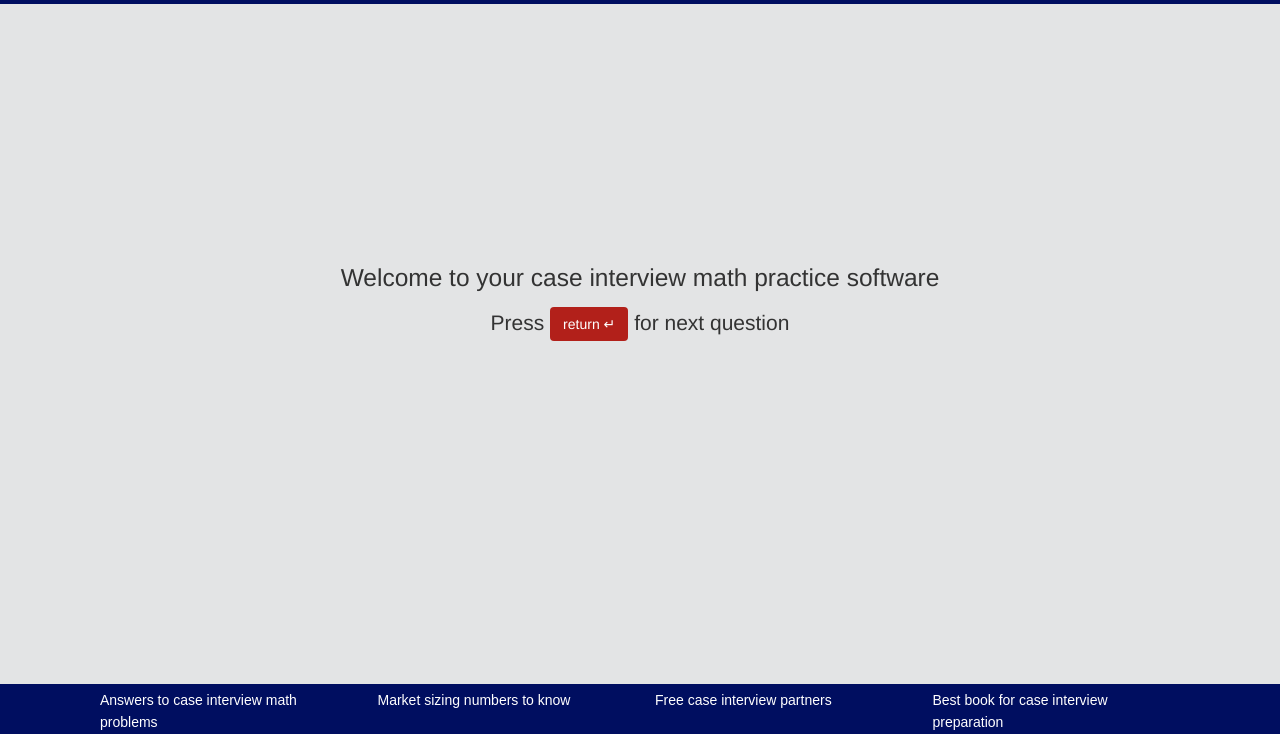
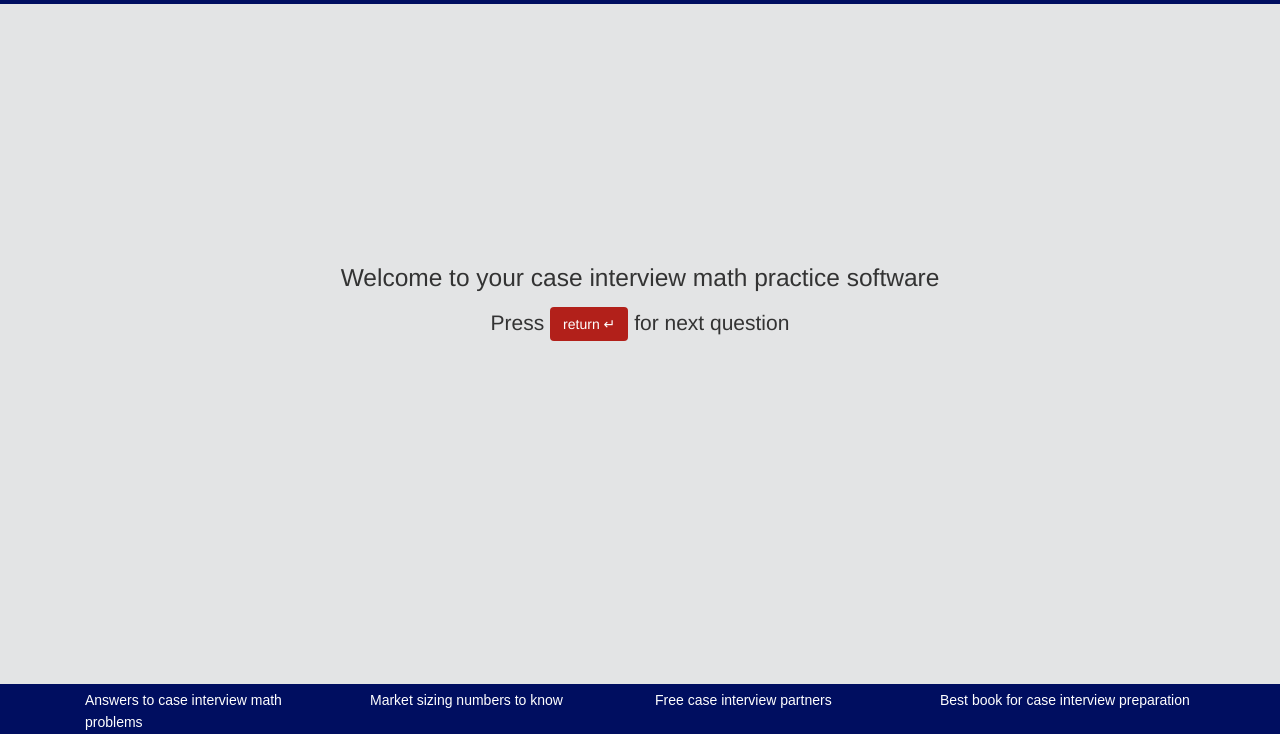
Before and after one commit to interviewmath/interviewmath.github.io, a plain HTML site: page index.html in a window 1280 px wide. Shown: the part 66-800 px from the top of the page. Drawn offline with nearby package versions, Linux system fonts and the light colour scheme; a web font is replaced by a local one.

Commit message:
fixed minor display bug, removed unnecessary lines and classes

```diff
--- a/index.html
+++ b/index.html
@@ -231,7 +231,6 @@
                         $('.link2').html('Market sizing');
                         $('.link3').html('Slack channel');
                         $('.link4').html('Interview book');
-
                     }
                     else{
                         $('.main').css("padding-right", "0px");
@@ -327,7 +326,6 @@
     </main>
     <footer id="footer">
         <div class="container">
-            <div class="col-sm-12">
             <div class="col-xs-3">
                 <p><a class="link1 bottom_link" href="http://amzn.to/1z0qR2t">Answers to case interview math problems</a></p>
             </div>
@@ -341,7 +339,6 @@
                 <p><a class="link4 bottom_link" href="http://amzn.to/2r2VItl">Best book for case interview preparation</a></p>
             </div>
         </div>
-        </div>
     </footer>
 </body>
 </html>
```
Lines whose indentation alone changed are shown as unchanged.
